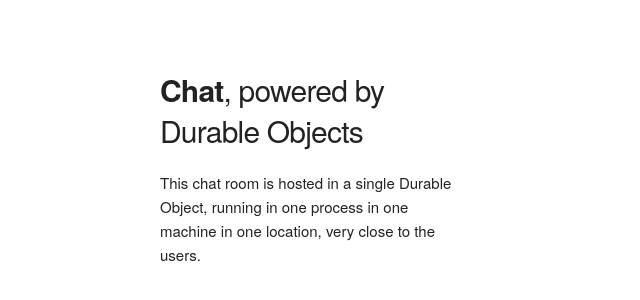
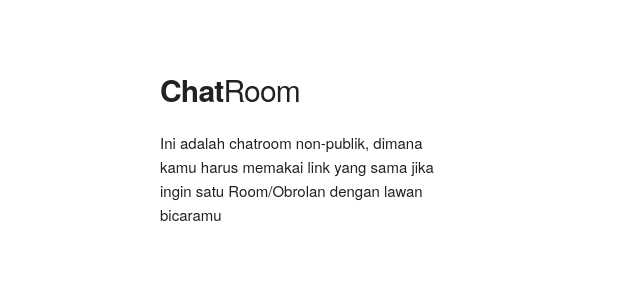
Before and after one commit to Elreki/durable-chat-template, a React app: page public/index.html in a window 1280 px wide. Shown: the part 170-470 px from the top of the page, without its empty margins (0-640 px from the left). Built offline with nearby package versions, Linux system fonts and the light colour scheme.

Commit message:
Update index.html

```diff
--- a/public/index.html
+++ b/public/index.html
@@ -32,10 +32,10 @@
 		<div class="container" style="width: 95%; height: 100%">
 			<div class="row" style="height: 100%">
 				<div class="one-third column" style="margin-top: 25%">
-					<h4><b>Chat</b>, powered by Durable Objects</h4>
+					<h4><b>Chat</b>Room</h4>
 					<p>
-						This chat room is hosted in a single Durable Object, running in one
-						process in one machine in one location, very close to the users.
+						Ini adalah chatroom non-publik, dimana kamu harus memakai link
+						yang sama jika ingin satu Room/Obrolan dengan lawan bicaramu
 					</p>
 				</div>
 				<div class="two-thirds column" id="root"></div>
```
